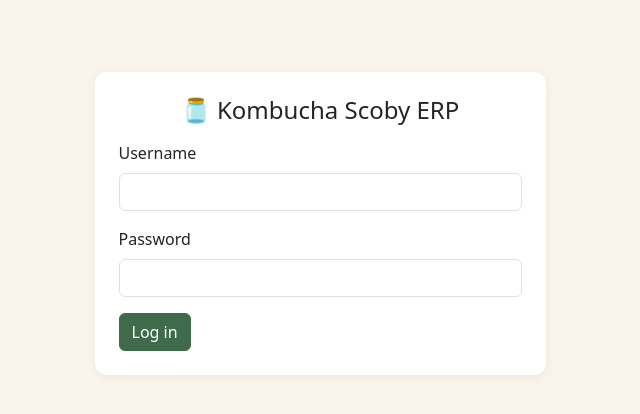
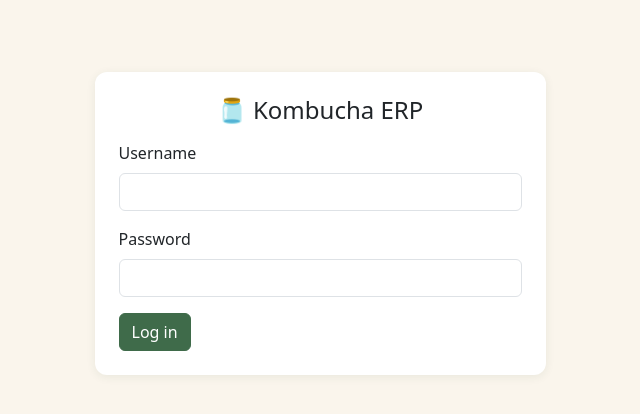
Before and after one commit to luisurcia/mini_erp, a Flask app: page /auth/login in a window 1280 px wide. Shown: the top 414 px of the page, without its empty margins (320-960 px from the left). Run offline with Flask 3, Linux system fonts and the light colour scheme; some libraries are stand-ins or nearby versions.

Commit message:
Drop "Scoby" branding from the interface
Renamed "Kombucha Scoby ERP" to "Kombucha ERP" in the title, navbar,
and login page, and removed the @kombucha_scoby handle from seeded
demo data, ahead of publishing to a custom domain.

Co-Authored-By: Claude Sonnet 5 <noreply@anthropic.com>

```diff
--- a/app/seed.py
+++ b/app/seed.py
@@ -108,7 +108,7 @@ def _seed_opportunities(customers: dict[str, Customer], products: dict[str, Prod
         product_id=products["Ginger Lemon"].id,
         quantity_requested=12,
         source=Opportunity.SOURCE_INSTAGRAM,
-        notes="DM'd @kombucha_scoby asking about pricing for a birthday event.",
+        notes="DM'd asking about pricing for a birthday event.",
     )
     opp2 = opportunity_service.create(
         customer_id=customers["green_leaf"].id,
--- a/app/templates/auth/login.html
+++ b/app/templates/auth/login.html
@@ -5,7 +5,7 @@
 <div class="row justify-content-center">
   <div class="col-md-5">
     <div class="card p-4 mt-5">
-      <h1 class="h4 mb-3 text-center">🫙 Kombucha Scoby ERP</h1>
+      <h1 class="h4 mb-3 text-center">🫙 Kombucha ERP</h1>
       {{ render_form(form) }}
     </div>
   </div>
--- a/app/templates/base.html
+++ b/app/templates/base.html
@@ -3,7 +3,7 @@
 <head>
   <meta charset="utf-8">
   <meta name="viewport" content="width=device-width, initial-scale=1">
-  <title>{% block title %}Mini ERP{% endblock %} · Kombucha Scoby ERP</title>
+  <title>{% block title %}Mini ERP{% endblock %} · Kombucha ERP</title>
   {{ bootstrap.load_css() }}
   <link rel="stylesheet" href="{{ url_for('static', filename='css/style.css') }}">
 </head>
@@ -11,7 +11,7 @@
   {% if current_user.is_authenticated %}
   <nav class="navbar navbar-expand-lg kombucha-navbar">
     <div class="container">
-      <a class="navbar-brand" href="{{ url_for('dashboard.index') }}">🫙 Kombucha Scoby ERP</a>
+      <a class="navbar-brand" href="{{ url_for('dashboard.index') }}">🫙 Kombucha ERP</a>
       <button class="navbar-toggler" type="button" data-bs-toggle="collapse" data-bs-target="#navMain">
         <span class="navbar-toggler-icon"></span>
       </button>
```
